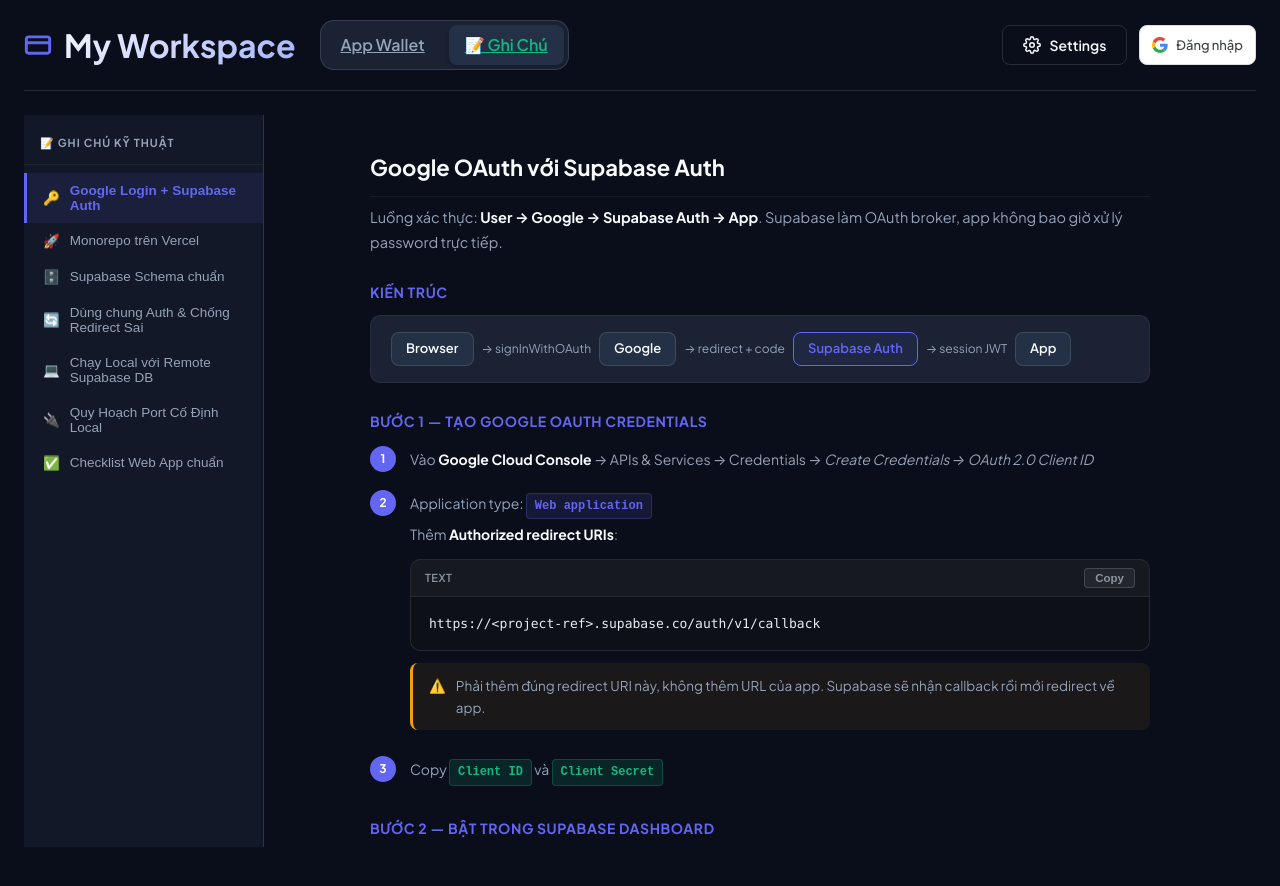
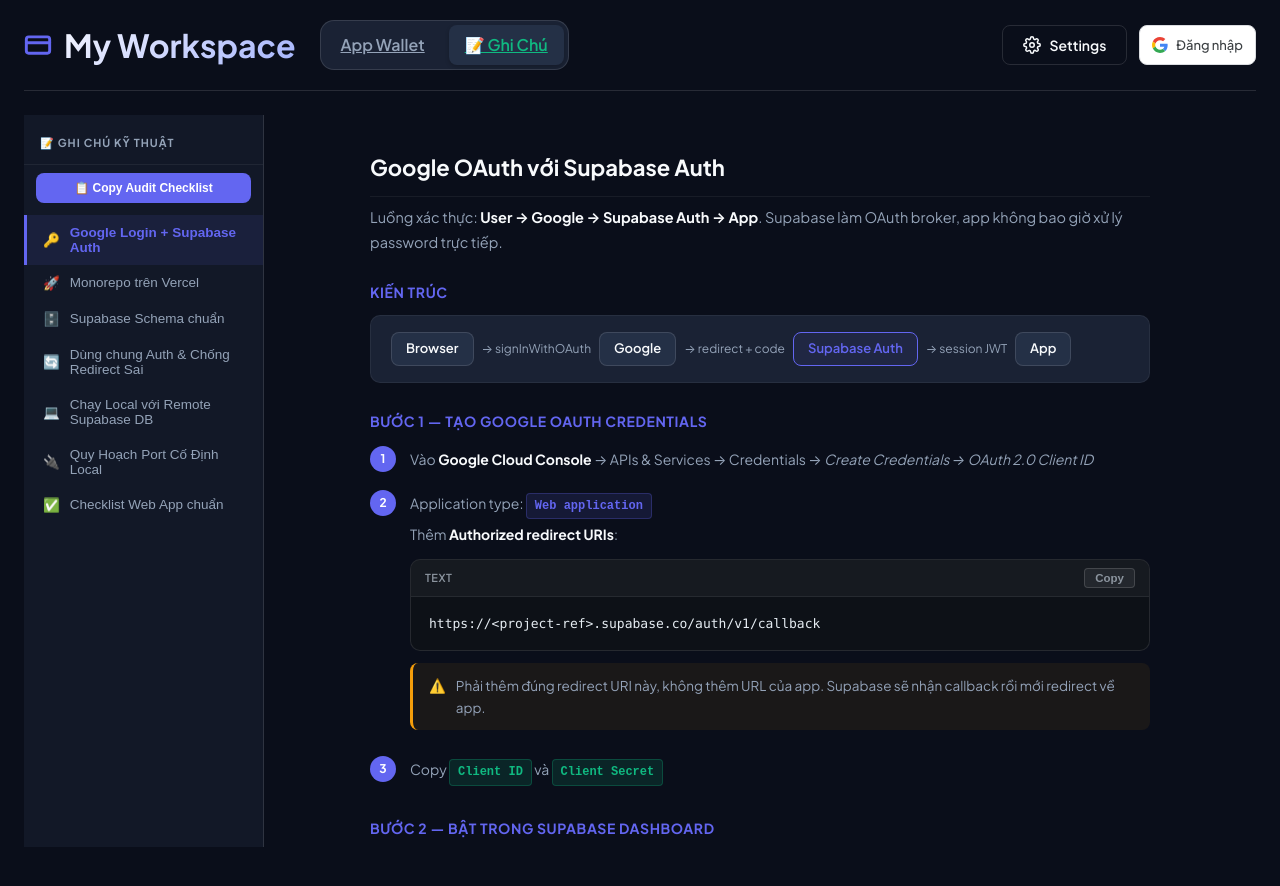
Before and after one commit to minkoi007cs/token_wallet, a React (Vite) app: page /notes in a window 1280 px wide. Built offline with nearby package versions, Linux system fonts and the light colour scheme.

Commit message:
feat: add Copy All Audit Checklist button in Notes page for AI/Tool code verification

```diff
--- a/src/index.css
+++ b/src/index.css
@@ -2596,7 +2596,27 @@
   cursor: pointer;
   accent-color: var(--color-accent);
 }
-.checklist-item:has(input:checked) span {
-  text-decoration: line-through;
-  opacity: .45;
-}
+
+.btn-copy-all-checklist {
+  display: flex;
+  align-items: center;
+  justify-content: center;
+  gap: 6px;
+  width: 100%;
+  padding: 8px 12px;
+  background: var(--color-accent);
+  color: #fff;
+  border: none;
+  border-radius: var(--radius-sm);
+  font-size: 12px;
+  font-weight: 600;
+  cursor: pointer;
+  transition: var(--transition-smooth);
+}
+.btn-copy-all-checklist:hover {
+  background: var(--color-accent-hover);
+  box-shadow: 0 2px 8px rgba(99,102,241,.35);
+}
+.btn-copy-all-checklist.copied {
+  background: #10b981;
+}
--- a/src/pages/Notes.tsx
+++ b/src/pages/Notes.tsx
@@ -51,8 +51,63 @@
 
 export default function Notes() {
   const [activeSection, setActiveSection] = useState('google-auth');
+  const [copiedAll, setCopiedAll] = useState(false);
+
+  function copyFullChecklist() {
+    const markdown = `# 📋 PROJECT AUDIT CHECKLIST FOR AI REVIEW & CODE VALIDATION
+
+Hãy kiểm tra toàn bộ mã nguồn và cấu hình của dự án hiện tại đối chiếu với danh sách các tiêu chuẩn kỹ thuật bắt buộc dưới đây:
+
+## 1. 🔑 Google Login & Supabase Auth Integration
+- [ ] Bật Google OAuth Provider trong Supabase Dashboard với Authorized Redirect URI \`https://<project-ref>.supabase.co/auth/v1/callback\`
+- [ ] Frontend dùng \`@supabase/supabase-js\` để tạo \`supabaseClient\` từ \`VITE_SUPABASE_URL\` & \`VITE_SUPABASE_ANON_KEY\`
+- [ ] Nút login gọi \`signInWithOAuth({ provider: 'google', options: { redirectTo: window.location.origin } })\`
+- [ ] Lắng nghe session thay đổi tự động qua \`supabase.auth.onAuthStateChange\`
+- [ ] Kiểm tra session trên mọi Protected Route trước khi render UI
+- [ ] Khai báo Row Level Security (RLS) cho tất cả bảng DB liên quan đến User (\`auth.uid() = user_id\`)
+
+## 2. 🚀 Monorepo & Vercel Deployment
+- [ ] Cấu trúc folder chuẩn Monorepo (\`apps/web\`, \`apps/api\`, \`packages/shared\`)
+- [ ] Root Directory trong Vercel Project trỏ chính xác tới thư mục app (\`apps/web\` hoặc \`apps/api\`)
+- [ ] Cấu hình biến môi trường Frontend có tiền tố \`VITE_\` (hoặc \`NEXT_PUBLIC_\`) trong Vercel Settings
+- [ ] Cấu hình \`vercel.json\` cho Backend Serverless (Express/NestJS)
+- [ ] Cấu hình Custom Domain CNAME \`cname.vercel-dns.com\` và SSL Certificate
+
+## 3. 🔌 Quy Hoạch Port Cố Định Cho Local Dev (Non-Docker)
+- [ ] Khai báo \`port\` cố định cho Frontend trong \`vite.config.ts\` (hoặc \`package.json\` \`next dev -p <port>\`)
+- [ ] Bật \`strictPort: true\` trong \`vite.config.ts\` để ép không tự đổi port khi port bận
+- [ ] Cấu hình \`PORT\` môi trường riêng cho Backend API Express / NestJS (e.g. 5001, 5002...)
+- [ ] Thêm dải port local \`http://localhost:<port>/**\` vào Supabase Auth Additional Redirect URLs Whitelist
+
+## 4. 🔄 Shared Auth & Chống Redirect Sai Sub-App
+- [ ] Khai báo chính xác domain Production và Localhost của từng sub-app vào Supabase Auth Redirect URLs Whitelist
+- [ ] Luôn truyền \`redirectTo: window.location.origin\` (hoặc exact callback path) khi gọi \`signInWithOAuth\`
+- [ ] Áp dụng RLS / App Scope Isolation (e.g., bảng \`user_app_access\`) nếu cần kiểm soát quyền mở từng app
+
+## 5. 💻 Local Dev với Remote Supabase DB
+- [ ] File \`.env.local\` ở máy cá nhân trỏ tới Remote Supabase Project (\`*.supabase.co\`)
+- [ ] Cấu hình CORS cho Backend API Express/NestJS cho phép origin \`http://localhost:<port>\` gọi API
+- [ ] Test quy trình Google Login tại Localhost quay về đúng domain local \`http://localhost:<port>\`
+
+## 6. 🗄️ Supabase Schema & Realtime Best Practices
+- [ ] Tạo bảng \`public.profiles\` link với \`auth.users(id)\` qua Postgres Trigger \`on_auth_user_created\`
+- [ ] Áp dụng đúng RLS Pattern: User read/write own data (\`auth.uid() = user_id\`), Admin full access
+- [ ] Dùng \`supabase.channel()\` cho Realtime subscriptions và cleanup khi component unmount
+- [ ] Upload file lên Supabase Storage với Bucket public/private policy phù hợp
+
+## 7. ⚙️ Code Quality & Production Readiness
+- [ ] Đạt chuẩn TypeScript strict mode (noImplicitAny, strictNullChecks)
+- [ ] Sử dụng \`type-only imports\` khi bật \`verbatimModuleSyntax\`
+- [ ] Có Loading state và Error boundaries cho mọi async data fetch
+- [ ] Không commit file \`.env.local\` hoặc secret keys vào Git repository
+`;
+    navigator.clipboard.writeText(markdown);
+    setCopiedAll(true);
+    setTimeout(() => setCopiedAll(false), 2500);
+  }
 
   const sections: Section[] = [
+
     {
       id: 'google-auth',
       icon: '🔑',
@@ -699,6 +754,15 @@
     <div className="notes-page">
       <aside className="notes-sidebar">
         <div className="notes-sidebar-title">📝 Ghi Chú Kỹ Thuật</div>
+        <div style={{ padding: '0 12px 12px' }}>
+          <button
+            className={`btn-copy-all-checklist ${copiedAll ? 'copied' : ''}`}
+            onClick={copyFullChecklist}
+            title="Copy toàn bộ ghi chú dưới dạng Markdown Checklist để cấp cho AI / Agent Audit code dự án"
+          >
+            {copiedAll ? '✓ Copied Full Checklist!' : '📋 Copy Audit Checklist'}
+          </button>
+        </div>
         <nav>
           {sections.map(s => (
             <button
```
